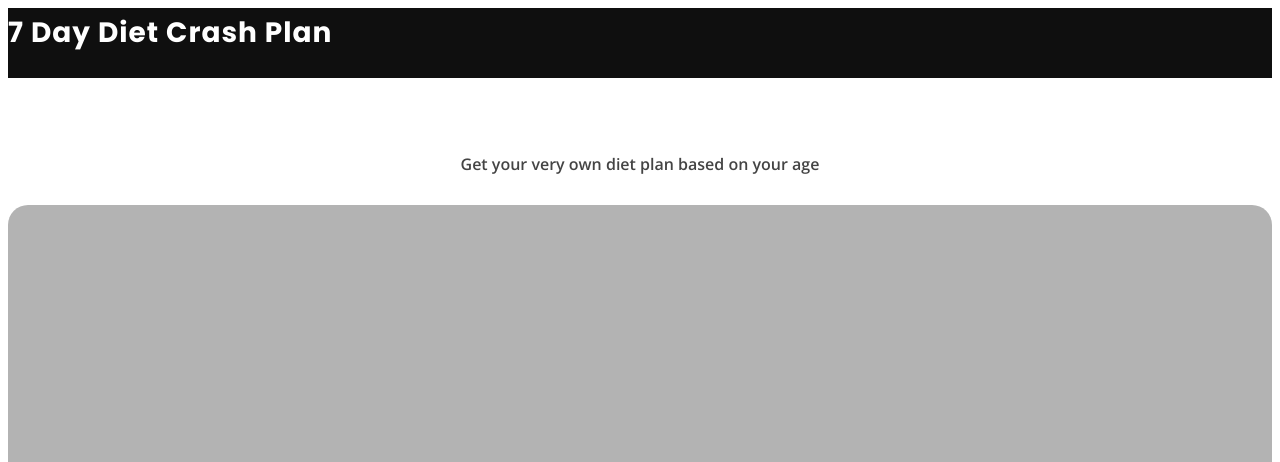
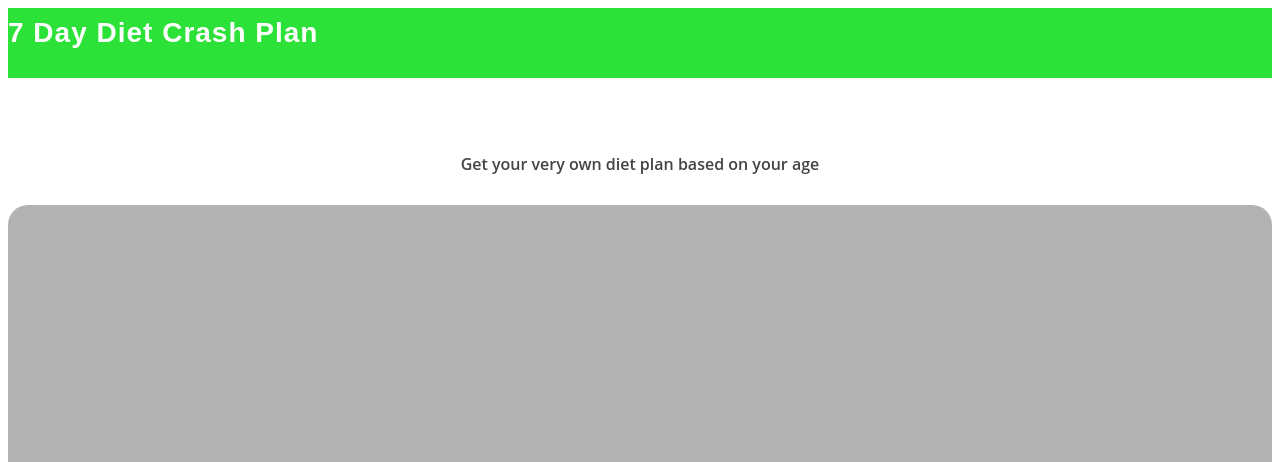
Before and after one commit to utkarsh-2706/DIETMATE---Presonalized-Diet-Recommendations, a PHP site: page /Gamification/index.html in a window 1280 px wide. Shown: the top 462 px of the page. Run offline with PHP 8.4, Linux system fonts and the light colour scheme.

Commit message:
Minor Changes

```diff
--- a/Gamification/assets/css/style.css
+++ b/Gamification/assets/css/style.css
@@ -82,7 +82,7 @@ h6 {
     transition: all 0.5s;
     z-index: 997;
     transition: all 0.5s;
-    background: #0f0f0f;
+    background:  rgb(44, 225, 56);
 }
 
 #header .logo h1 {
--- a/Gamification/index.html
+++ b/Gamification/index.html
@@ -8,10 +8,10 @@
     <title>7 Day Diet Crash Plan</title>
 
     <!-- ICONS -->
-    <link rel="stylesheet" href="https://cdnjs.cloudflare.com/ajax/libs/font-awesome/4.7.0/css/font-awesome.min.css">
+    <!-- <link rel="stylesheet" href="https://cdnjs.cloudflare.com/ajax/libs/font-awesome/4.7.0/css/font-awesome.min.css"> -->
 
     <!-- Google Fonts -->
-    <link href="https://fonts.googleapis.com/css?family=Open+Sans:300,300i,400,400i,600,600i,700,700i|Raleway:300,300i,400,400i,500,500i,600,600i,700,700i|Poppins:300,300i,400,400i,500,500i,600,600i,700,700i" rel="stylesheet">
+    <!-- <link href="https://fonts.googleapis.com/css?family=Open+Sans:300,300i,400,400i,600,600i,700,700i|Raleway:300,300i,400,400i,500,500i,600,600i,700,700i|Poppins:300,300i,400,400i,500,500i,600,600i,700,700i" rel="stylesheet"> -->
 
     <!-- Vendor CSS Files -->
 
@@ -31,14 +31,11 @@
             <div class="logo">
                 <h1 class="text-light"><a href="index.html">7 Day Diet Crash Plan</a></h1>
                 <!-- Uncomment below if you prefer to use an image logo -->
-                <!-- <a href="index.html"><img src="assets/img/logo.png" alt="" class="img-fluid"></a>-->
+                <!-- <a href="index.html"><img src="assets/img/logo.png" alt="" class="img-fluid"></a> -->
             </div>
         </div>
     </header>
     <!-- End Header -->
-
-
-
     <main id="main">
         <!-- ======= Team Section ======= -->
         <section id="team" class="team">
--- a/track_nutrition.html
+++ b/track_nutrition.html
@@ -20,6 +20,7 @@
         <a href="customized_diet.html">Make Your Customized Diet Plan</a>
         <a href="track_nutrition.html">Track Your Nutrition Goals</a>
         <a href="fitness_details.html">Get Your Fitness Details</a>
+        <a href="./Gamification/index.html">7 Day Diet Crash Plan</a>
     </nav>
 
     <main>
```
